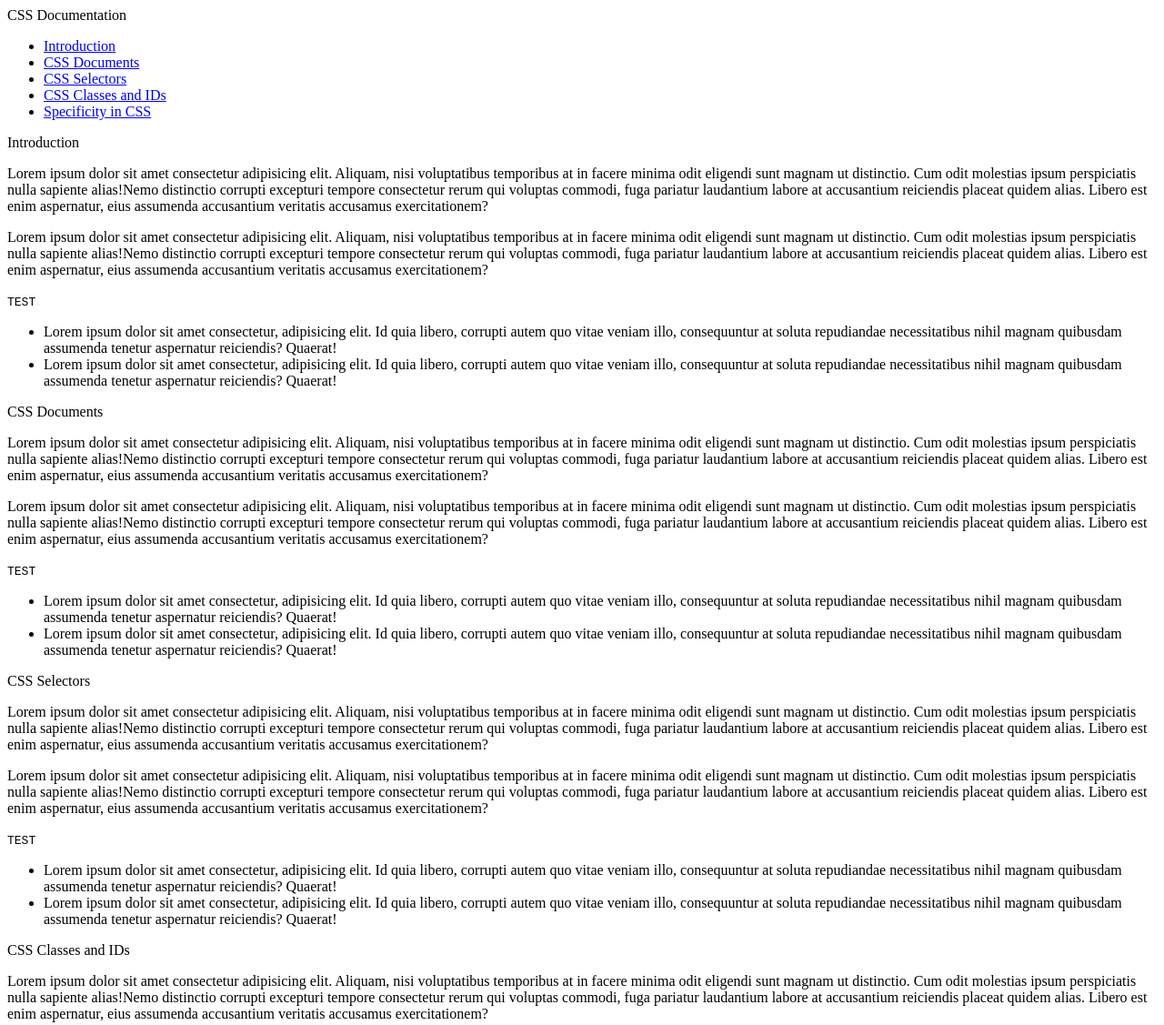
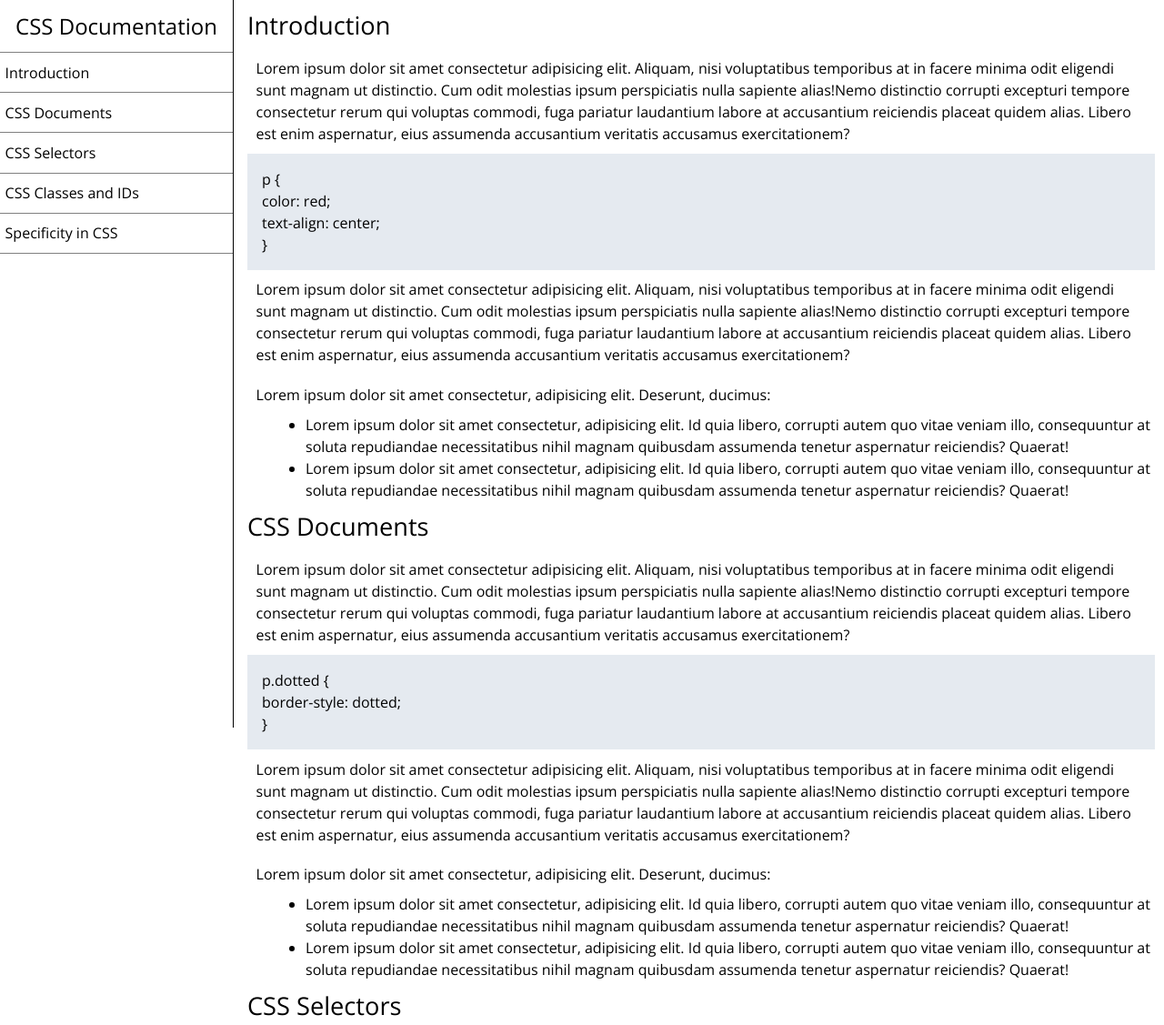
Before and after one commit to cfraticelli/fcc_technical_documentation_page, a plain HTML site: page index.html in a window 1280 px wide. Shown: the top 1127 px of the page at 91% size. Drawn offline with nearby package versions, Linux system fonts and the light colour scheme.

Commit message:
Finished Technical Documentation page project

```diff
--- a/index.html
+++ b/index.html
@@ -3,11 +3,13 @@
 <head>
     <meta charset="UTF-8">
     <meta name="viewport" content="width=device-width, initial-scale=1.0">
+    <link rel="stylesheet" href="styles.css">
+    <link rel="preconnect" href="https://fonts.gstatic.com">
+    <link href="https://fonts.googleapis.com/css2?family=Open+Sans&display=swap" rel="stylesheet">
     <title>Technical Documentation Page</title>
 </head>
 <body>
     <main id="main-doc">
-        <header>
         <nav id="navbar">
             <header>CSS Documentation</header>
             <ul>
@@ -18,12 +20,17 @@
                 <li><a class="nav-link"href="#specificity_in_css">Specificity in CSS</a></li>
             </ul>
         </nav>
-        </header>
+        <div class="container">
             <section class="main-section" id="introduction">
                 <header>Introduction</header>
                 <p>Lorem ipsum dolor sit amet consectetur adipisicing elit. Aliquam, nisi voluptatibus temporibus at in facere minima odit eligendi sunt magnam ut distinctio. Cum odit molestias ipsum perspiciatis nulla sapiente alias!Nemo distinctio corrupti excepturi tempore consectetur rerum qui voluptas commodi, fuga pariatur laudantium labore at accusantium reiciendis placeat quidem alias. Libero est enim aspernatur, eius assumenda accusantium veritatis accusamus exercitationem?</p>
+                <code>p {</br>
+                    color: red;</br>
+                    text-align: center;</br>
+                  }</br>
+                </code>
                 <p>Lorem ipsum dolor sit amet consectetur adipisicing elit. Aliquam, nisi voluptatibus temporibus at in facere minima odit eligendi sunt magnam ut distinctio. Cum odit molestias ipsum perspiciatis nulla sapiente alias!Nemo distinctio corrupti excepturi tempore consectetur rerum qui voluptas commodi, fuga pariatur laudantium labore at accusantium reiciendis placeat quidem alias. Libero est enim aspernatur, eius assumenda accusantium veritatis accusamus exercitationem?</p>
-           <code>TEST</code>
+                <p>Lorem ipsum dolor sit amet consectetur, adipisicing elit. Deserunt, ducimus:</p>
                 <ul>
                     <li>Lorem ipsum dolor sit amet consectetur, adipisicing elit. Id quia libero, corrupti autem quo vitae veniam illo, consequuntur at soluta repudiandae necessitatibus nihil magnam quibusdam assumenda tenetur aspernatur reiciendis? Quaerat!</li>
                     <li>Lorem ipsum dolor sit amet consectetur, adipisicing elit. Id quia libero, corrupti autem quo vitae veniam illo, consequuntur at soluta repudiandae necessitatibus nihil magnam quibusdam assumenda tenetur aspernatur reiciendis? Quaerat!</li>
@@ -32,8 +39,11 @@
             <section class="main-section" id="css_documents">
                 <header>CSS Documents</header>
                 <p>Lorem ipsum dolor sit amet consectetur adipisicing elit. Aliquam, nisi voluptatibus temporibus at in facere minima odit eligendi sunt magnam ut distinctio. Cum odit molestias ipsum perspiciatis nulla sapiente alias!Nemo distinctio corrupti excepturi tempore consectetur rerum qui voluptas commodi, fuga pariatur laudantium labore at accusantium reiciendis placeat quidem alias. Libero est enim aspernatur, eius assumenda accusantium veritatis accusamus exercitationem?</p>
+                <code>p.dotted {</br>
+                    border-style: dotted;</br>
+                }</br></code>
                 <p>Lorem ipsum dolor sit amet consectetur adipisicing elit. Aliquam, nisi voluptatibus temporibus at in facere minima odit eligendi sunt magnam ut distinctio. Cum odit molestias ipsum perspiciatis nulla sapiente alias!Nemo distinctio corrupti excepturi tempore consectetur rerum qui voluptas commodi, fuga pariatur laudantium labore at accusantium reiciendis placeat quidem alias. Libero est enim aspernatur, eius assumenda accusantium veritatis accusamus exercitationem?</p>
-           <code>TEST</code>
+                <p>Lorem ipsum dolor sit amet consectetur, adipisicing elit. Deserunt, ducimus:</p>
                 <ul>
                     <li>Lorem ipsum dolor sit amet consectetur, adipisicing elit. Id quia libero, corrupti autem quo vitae veniam illo, consequuntur at soluta repudiandae necessitatibus nihil magnam quibusdam assumenda tenetur aspernatur reiciendis? Quaerat!</li>
                     <li>Lorem ipsum dolor sit amet consectetur, adipisicing elit. Id quia libero, corrupti autem quo vitae veniam illo, consequuntur at soluta repudiandae necessitatibus nihil magnam quibusdam assumenda tenetur aspernatur reiciendis? Quaerat!</li>
@@ -42,8 +52,14 @@
             <section class="main-section" id="css_selectors">
                 <header>CSS Selectors</header>
                 <p>Lorem ipsum dolor sit amet consectetur adipisicing elit. Aliquam, nisi voluptatibus temporibus at in facere minima odit eligendi sunt magnam ut distinctio. Cum odit molestias ipsum perspiciatis nulla sapiente alias!Nemo distinctio corrupti excepturi tempore consectetur rerum qui voluptas commodi, fuga pariatur laudantium labore at accusantium reiciendis placeat quidem alias. Libero est enim aspernatur, eius assumenda accusantium veritatis accusamus exercitationem?</p>
+                <code>p {</br>
+                    margin-top: 100px;</br>
+                    margin-bottom: 100px;</br>
+                    margin-right: 150px;</br>
+                    margin-left: 80px;</br>
+                  }</br></code>
                 <p>Lorem ipsum dolor sit amet consectetur adipisicing elit. Aliquam, nisi voluptatibus temporibus at in facere minima odit eligendi sunt magnam ut distinctio. Cum odit molestias ipsum perspiciatis nulla sapiente alias!Nemo distinctio corrupti excepturi tempore consectetur rerum qui voluptas commodi, fuga pariatur laudantium labore at accusantium reiciendis placeat quidem alias. Libero est enim aspernatur, eius assumenda accusantium veritatis accusamus exercitationem?</p>
-           <code>TEST</code>
+                <p>Lorem ipsum dolor sit amet consectetur, adipisicing elit. Deserunt, ducimus:</p>
                 <ul>
                     <li>Lorem ipsum dolor sit amet consectetur, adipisicing elit. Id quia libero, corrupti autem quo vitae veniam illo, consequuntur at soluta repudiandae necessitatibus nihil magnam quibusdam assumenda tenetur aspernatur reiciendis? Quaerat!</li>
                     <li>Lorem ipsum dolor sit amet consectetur, adipisicing elit. Id quia libero, corrupti autem quo vitae veniam illo, consequuntur at soluta repudiandae necessitatibus nihil magnam quibusdam assumenda tenetur aspernatur reiciendis? Quaerat!</li>
@@ -52,23 +68,39 @@
             <section class="main-section" id="css_classes_and_ids">
                 <header>CSS Classes and IDs</header>
                 <p>Lorem ipsum dolor sit amet consectetur adipisicing elit. Aliquam, nisi voluptatibus temporibus at in facere minima odit eligendi sunt magnam ut distinctio. Cum odit molestias ipsum perspiciatis nulla sapiente alias!Nemo distinctio corrupti excepturi tempore consectetur rerum qui voluptas commodi, fuga pariatur laudantium labore at accusantium reiciendis placeat quidem alias. Libero est enim aspernatur, eius assumenda accusantium veritatis accusamus exercitationem?</p>
+                <code>div {</br>
+                    width: 320px;</br>
+                    padding: 10px;</br>
+                    border: 5px solid gray;</br>
+                    margin: 0;
+                  }</br></code>
                 <p>Lorem ipsum dolor sit amet consectetur adipisicing elit. Aliquam, nisi voluptatibus temporibus at in facere minima odit eligendi sunt magnam ut distinctio. Cum odit molestias ipsum perspiciatis nulla sapiente alias!Nemo distinctio corrupti excepturi tempore consectetur rerum qui voluptas commodi, fuga pariatur laudantium labore at accusantium reiciendis placeat quidem alias. Libero est enim aspernatur, eius assumenda accusantium veritatis accusamus exercitationem?</p>
-           <code>TEST</code>
+                <p>Lorem ipsum dolor sit amet consectetur, adipisicing elit. Deserunt, ducimus:</p>
                 <ul>
-                <li>Lorem ipsum dolor sit amet consectetur, adipisicing elit. Id quia libero, corrupti autem quo vitae veniam illo, consequuntur at soluta repudiandae necessitatibus nihil magnam quibusdam assumenda tenetur aspernatur reiciendis? Quaerat!</li>
+                    <li>testLorem ipsum dolor sit amet consectetur, adipisicing elit. Id quia libero, corrupti autem quo vitae veniam illo, consequuntur at soluta repudiandae necessitatibus nihil magnam quibusdam assumenda tenetur aspernatur reiciendis? Quaerat!</li>
                     <li>Lorem ipsum dolor sit amet consectetur, adipisicing elit. Id quia libero, corrupti autem quo vitae veniam illo, consequuntur at soluta repudiandae necessitatibus nihil magnam quibusdam assumenda tenetur aspernatur reiciendis? Quaerat!</li>
                 </ul>
             </section>
             <section class="main-section" id="specificity_in_css">
                 <header>Specificity in CSS</header>
                 <p>Lorem ipsum dolor sit amet consectetur adipisicing elit. Aliquam, nisi voluptatibus temporibus at in facere minima odit eligendi sunt magnam ut distinctio. Cum odit molestias ipsum perspiciatis nulla sapiente alias!Nemo distinctio corrupti excepturi tempore consectetur rerum qui voluptas commodi, fuga pariatur laudantium labore at accusantium reiciendis placeat quidem alias. Libero est enim aspernatur, eius assumenda accusantium veritatis accusamus exercitationem?</p>
+                <code>div#a {</br>
+                    background-color: green;</br>
+                    }</br>
+                    #a {</br>
+                        background-color: yellow;</br>
+                    }</br>
+                    div[id=a] {</br>
+                        background-color: blue;</br>
+                    }</br></code>
                 <p>Lorem ipsum dolor sit amet consectetur adipisicing elit. Aliquam, nisi voluptatibus temporibus at in facere minima odit eligendi sunt magnam ut distinctio. Cum odit molestias ipsum perspiciatis nulla sapiente alias!Nemo distinctio corrupti excepturi tempore consectetur rerum qui voluptas commodi, fuga pariatur laudantium labore at accusantium reiciendis placeat quidem alias. Libero est enim aspernatur, eius assumenda accusantium veritatis accusamus exercitationem?</p>
-           <code>TEST</code>
+                <p>Lorem ipsum dolor sit amet consectetur, adipisicing elit. Deserunt, ducimus:</p>
                 <ul>
                     <li>Lorem ipsum dolor sit amet consectetur, adipisicing elit. Id quia libero, corrupti autem quo vitae veniam illo, consequuntur at soluta repudiandae necessitatibus nihil magnam quibusdam assumenda tenetur aspernatur reiciendis? Quaerat!</li>
                     <li>Lorem ipsum dolor sit amet consectetur, adipisicing elit. Id quia libero, corrupti autem quo vitae veniam illo, consequuntur at soluta repudiandae necessitatibus nihil magnam quibusdam assumenda tenetur aspernatur reiciendis? Quaerat!</li>
                 </ul>
             </section>
+        </div>
     </main>
 </body>
 </html>
--- a/styles.css
+++ b/styles.css
@@ -0,0 +1,75 @@
+* {
+    margin: 0;
+    font-family: 'Open Sans', sans-serif;
+}
+#main-doc {
+    width: 100%
+}
+#navbar header {
+    text-align: center;
+    font-size: 2em;
+    padding: .5em;
+    display: block;
+    font-weight: 500;
+}
+#navbar ul {
+    list-style-type: none;
+    padding: 0;
+    line-height: 2em;
+
+}
+#navbar li {
+    padding: .35em;
+    border-top: 1px solid grey;
+    border-right: 1px solid  grey;
+    border-left: 1px solid  grey;
+}
+#navbar li:last-child {
+    border-bottom: 1px solid grey;
+}
+#navbar a {
+    color: black;
+}
+.nav-link {
+    text-decoration: none;
+}
+.container {
+    padding: 1em;
+    line-height: 1.5em;
+}
+.main-section header {
+    font-size: 1.7em;
+    padding-bottom: .5em;
+}
+.main-section p {
+    padding: .6em;
+}
+.main-section ul {
+    padding-left: 4em;
+    padding-bottom: 1em;
+}
+.main-section code {
+    display: block;
+    background-color: rgba(223, 229, 236, 0.795);
+    padding: 1em;
+}
+@media screen and (min-width: 1000px){
+    #navbar {
+        position: fixed;
+        width: 20%;
+        height: 100%;
+        float: left;
+        border-right: 1px solid black;
+    }
+    #navbar header {
+        font-size: 1.5em;
+    }
+    #navbar li {
+        border-left: none;
+        border-right: none;
+    }
+    .container {
+        margin-left: 20%;
+        width: 78%;
+    }
+}
```
Lines whose indentation alone changed are shown as unchanged.
